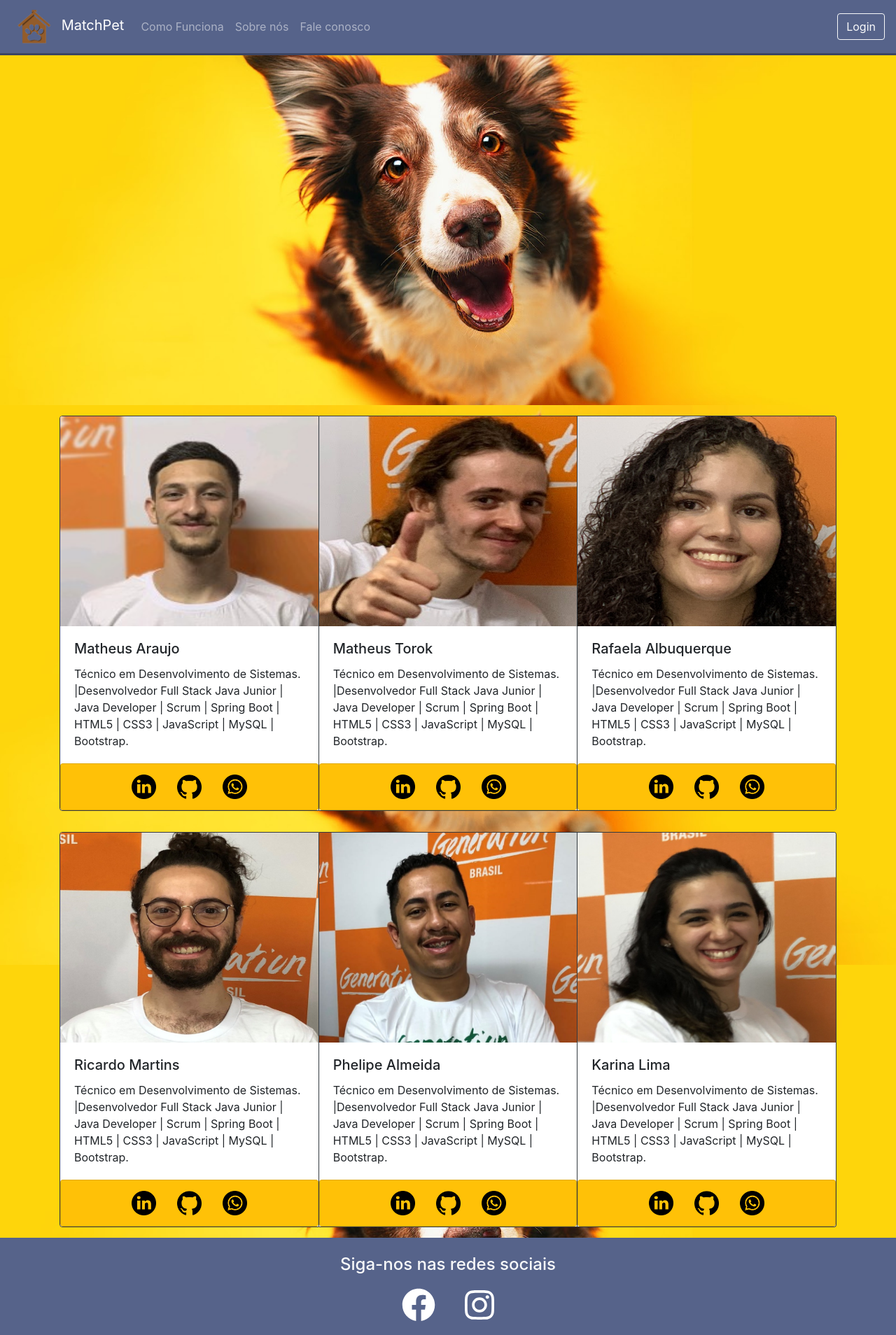
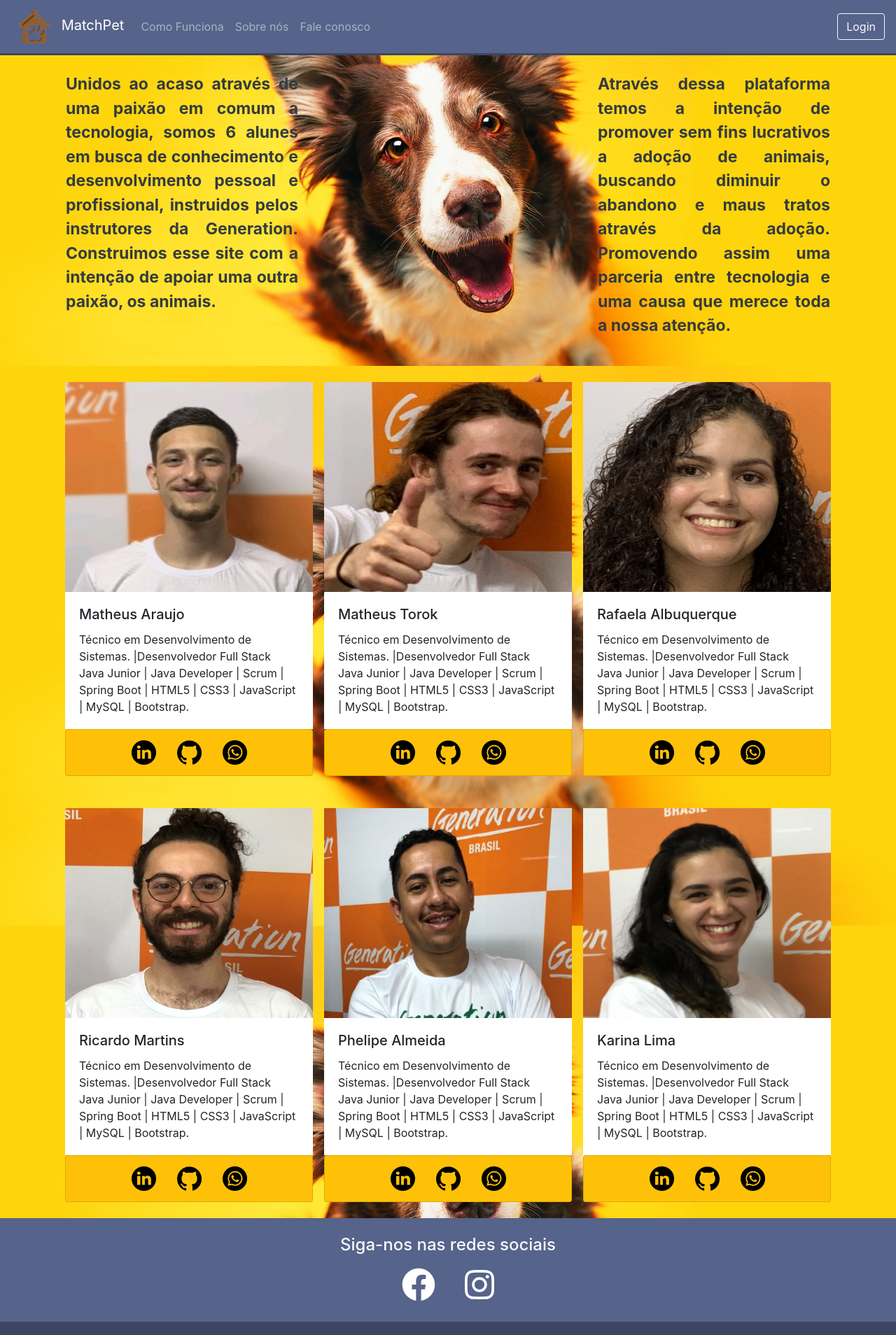
Before and after one commit to ricamartins/ProjetoIntegrador, an Angular app in the folder FrontEnd/: page /sobre in a window 1280 px wide. Shown: the top 1908 px of the page at 70% size. Built offline with nearby package versions, Linux system fonts and the light colour scheme.

Commit message:
Estilização Sobre-nós

```diff
--- a/FrontEnd/src/app/sobre-nos/sobre-nos.component.css
+++ b/FrontEnd/src/app/sobre-nos/sobre-nos.component.css
@@ -1,7 +1,7 @@
 .parallax{
     background-image: url('/assets/Imagens_Pessoais/1.jpg');
 
-    min-height: 500px;
+    min-height: 400px;
 
     background-attachment: fixed;
 
@@ -22,3 +22,33 @@
 .px-15 {
    padding: 15px;
 }
+
+#fonte-24{
+    font-size: 23px;
+   }
+
+#card-avaliacao:hover{
+       box-shadow: inset 0 0 1em black, 0 0 1em rgb(173, 216, 230);
+       transform:scale(1.05);
+       transition: .5s;
+       background-color: lightblue;
+}
+
+#texto-sobre-nos:hover{
+    box-shadow: inset 0 0 1em black, 0 0 1em rgb(173, 216, 230);
+    background-color: lightblue;
+}
+
+
+
+.espaçamento {
+    padding: 15px;
+    align-items: center;
+    text-align: center;
+    width: 65px;
+    height: 65px;
+}
+
+.border-none {
+    border: none;
+}
--- a/FrontEnd/src/app/sobre-nos/sobre-nos.component.html
+++ b/FrontEnd/src/app/sobre-nos/sobre-nos.component.html
@@ -5,12 +5,28 @@
     <meta charset="UTF-8">
     <meta name="viewport" content="width=device-width, initial-scale=1.0">
 
+
 </head>
 
 <body>
 
     <!--Começo da div do parallax-->
-    <div class="parallax"> </div>
+    <div class="parallax">
+        <div class="container">
+        <div class="row">
+        <p class="text-justify font-weight-bold text-dark col-md-4 p-4 " id="fonte-24" >Unidos ao acaso através de uma paixão em comum a tecnologia, somos 6
+                alunes em busca de conhecimento e desenvolvimento pessoal e profissional, instruidos pelos instrutores da
+                Generation. Construimos esse site com a intenção de apoiar uma outra paixão, os
+                animais.</p>
+                <p class="col-md"></p>
+
+            <p class="text-justify font-weight-bold text-dark col-md-4 p-4"id="fonte-24">Através dessa plataforma temos a intenção de promover sem fins lucrativos
+                a adoção de animais, buscando diminuir o abandono e maus tratos através da adoção. Promovendo assim uma
+                parceria entre tecnologia e uma causa que merece toda a nossa atenção. </p>
+            </div>
+
+        </div>
+    </div>
     <!--Final da div do parallax-->
 
 
@@ -20,10 +36,10 @@
             <div class="card-group">
 
                 <!--Card Matheus Araujo-->
-                <div class="card border-dark">
+                <div class="card p-2 bg-transparent border-none" id="card-avaliacao">
                     <img src="/assets/Imagens_Pessoais/MatheusAraujo.jpg" class="card-img-top" alt="Foto Matheus Araujo"
                         width="300px" height="300px">
-                    <div class="card-body">
+                    <div class="card-body bg-white">
                         <h5 class="card-title">Matheus Araujo</h5>
                         <p class="card-text">Técnico em Desenvolvimento de Sistemas. |Desenvolvedor Full Stack Java
                             Junior |
@@ -48,10 +64,10 @@
                 <!--fInal-->
 
                 <!--Card Matheus Torok-->
-                <div class="card" class="card border-dark">
-                    <img src="/assets/Imagens_Pessoais/matheus.jpg" class="card-img-top" alt="Foto Matheus Torok"
-                        width="300px" height="300px">
-                    <div class="card-body">
+                <div class="card p-2 bg-transparent border-none" id="card-avaliacao">
+                    <img src="/assets/Imagens_Pessoais/matheus.jpg" id="hover" class="card-img-top"
+                        alt="Foto Matheus Torok" width="300px" height="300px">
+                    <div class="card-body bg-white">
                         <h5 class="card-title">Matheus Torok</h5>
                         <p class="card-text">Técnico em Desenvolvimento de Sistemas. |Desenvolvedor Full Stack Java
                             Junior |
@@ -75,10 +91,10 @@
                 <!--Final-->
 
                 <!--Card Rafaela-->
-                <div class="card" class="card border-dark">
+                <div class="card p-2 bg-transparent border-none" id="card-avaliacao">
                     <img src="/assets/Imagens_Pessoais/rafaela.jpg" class="card-img-top" alt="Foto Rafaela"
                         width="300px" height="300px">
-                    <div class="card-body">
+                    <div class="card-body bg-white">
                         <h5 class="card-title">Rafaela Albuquerque</h5>
                         <p class="card-text">Técnico em Desenvolvimento de Sistemas. |Desenvolvedor Full Stack Java
                             Junior |
@@ -109,10 +125,10 @@
 
 
                 <!--Card Ricardo Martins-->
-                <div class="card" class="card border-dark">
+                <div class="card p-2 bg-transparent border-none"  id="card-avaliacao">
                     <img src="/assets/Imagens_Pessoais/ricardo.jpg" class="card-img-top" alt="Foto Ricardo Martins"
                         width="300px" height="300px">
-                    <div class="card-body">
+                    <div class="card-body bg-white">
                         <h5 class="card-title">Ricardo Martins</h5>
                         <p class="card-text">Técnico em Desenvolvimento de Sistemas. |Desenvolvedor Full Stack Java
                             Junior |
@@ -136,10 +152,10 @@
                 <!--Final-->
 
                 <!-- Card Phelipe-->
-                <div class="card" class="card border-dark">
+                <div class="card p-2 bg-transparent border-none" id="card-avaliacao">
                     <img src="/assets/Imagens_Pessoais/PhelipeTeste.jpeg" class="card-img-top"
                         alt="Foto Phelipe Almeida" width="300px" height="300px">
-                    <div class="card-body">
+                    <div class="card-body bg-white">
                         <h5 class="card-title">Phelipe Almeida</h5>
                         <p class="card-text">Técnico em Desenvolvimento de Sistemas. |Desenvolvedor Full Stack Java
                             Junior |
@@ -163,10 +179,10 @@
                 <!--Final-->
 
                 <!--Card Karina-->
-                <div class="card" class="card border-dark">
+                <div class="card p-2 bg-transparent border-none" id="card-avaliacao">
                     <img src="/assets/Imagens_Pessoais/karina.jpg" class="card-img-top" alt="Foto Karina Lima"
                         width="300px" height="300px">
-                    <div class="card-body">
+                    <div class="card-body bg-white">
                         <h5 class="card-title">Karina Lima</h5>
                         <p class="card-text">Técnico em Desenvolvimento de Sistemas. |Desenvolvedor Full Stack Java
                             Junior |
```
